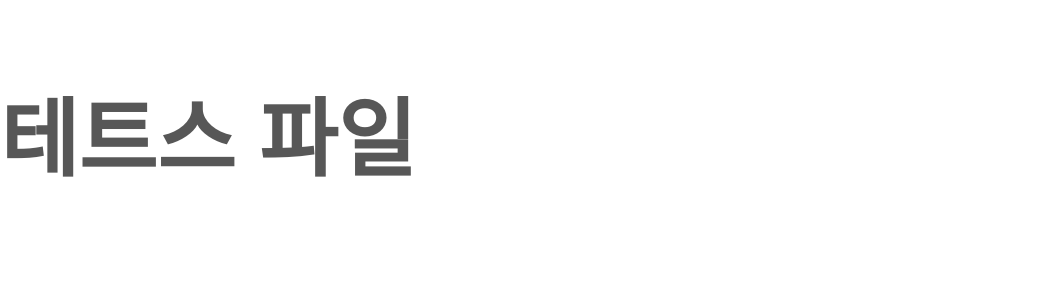
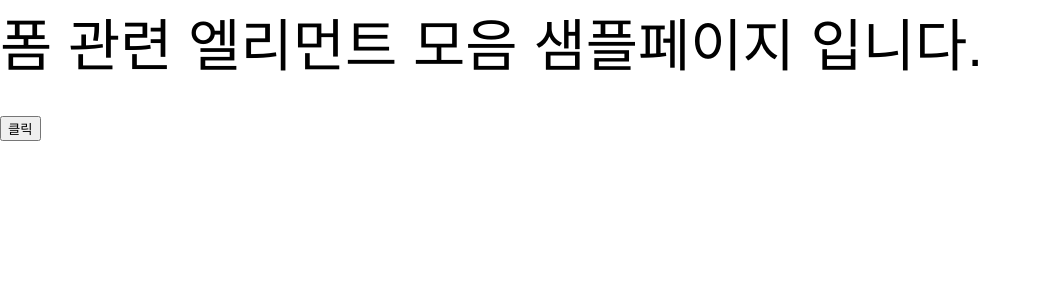
Before and after one commit to kimjiwon506/jwproject01, a Vue app: page /sample/formEvent#/ in a window 1280 px wide. Shown: the top 300 px of the page, without its empty margins (0-1041 px from the left). Built offline with nearby package versions, Linux system fonts and the light colour scheme; a web font is replaced by a local one.

Commit message:
생성한 컴포넌트 적용한 모습 보여줄 sample 페이지 생성

```diff
--- a/src/App.vue
+++ b/src/App.vue
@@ -1,19 +1,16 @@
 <template>
   <div id="app" class="note">
     <transition name="page">
-        <Test></Test>
       <router-view></router-view>
     </transition>
   </div>
 </template>
 
 <script>
-import Test from './views/Test.vue';
 
 export default {
   name: 'App',
   components: {
-    Test,
   },
 }
 </script>
--- a/src/views/Test.vue
+++ b/src/components/JwButton.vue
@@ -1,15 +1,15 @@
 <template>
-    <div class="test">
-        <h2 class="test__title">테트스 파일</h2>
+    <div>
+        <button>클릭</button>
     </div>
 </template>
+
 <script>
-
 export default {
     data() {
         return {
 
         }
-    },
+    }
 }
 </script>
--- a/src/routes/index.js
+++ b/src/routes/index.js
@@ -1,14 +1,26 @@
 import Vue from 'vue';
 import VueRouter from 'vue-router';
+import FormEvent from '../views/sample/FormEvent';
+import MessageBox from '../views/sample/MessageBox';
 
 Vue.use(VueRouter);
 
 export const router = new VueRouter({
     mode: "history",
     routes: [
-        // {
-        //     path: "/",
-        //     redirect: "/todolist",
-        // },
+        {
+            path: "/",
+            redirect: "/sample/formEvent",
+        },
+        {
+            name: "formEvent",
+            path: "/sample/formEvent",
+            component: FormEvent,
+        },
+        {
+            name: "messageBox",
+            path: "/sample/messageBox",
+            component: MessageBox,
+        },
     ]
 });
--- /dev/null
+++ b/src/views/sample/FormEvent.vue
@@ -0,0 +1,22 @@
+<template>
+    <div>
+        폼 관련 엘리먼트 모음 샘플페이지 입니다.
+        <!-- button component -->
+        <JwButton></JwButton>
+    </div>
+</template>
+
+<script>
+import JwButton from '../../components/JwButton.vue';
+
+export default {
+    components: {
+        JwButton,
+    },
+    data() {
+        return {
+
+        }
+    },
+}
+</script>
```
Also changed, not shown: src/assets/logo.png (deleted), src/views/sample/MessageBox.vue (added).
